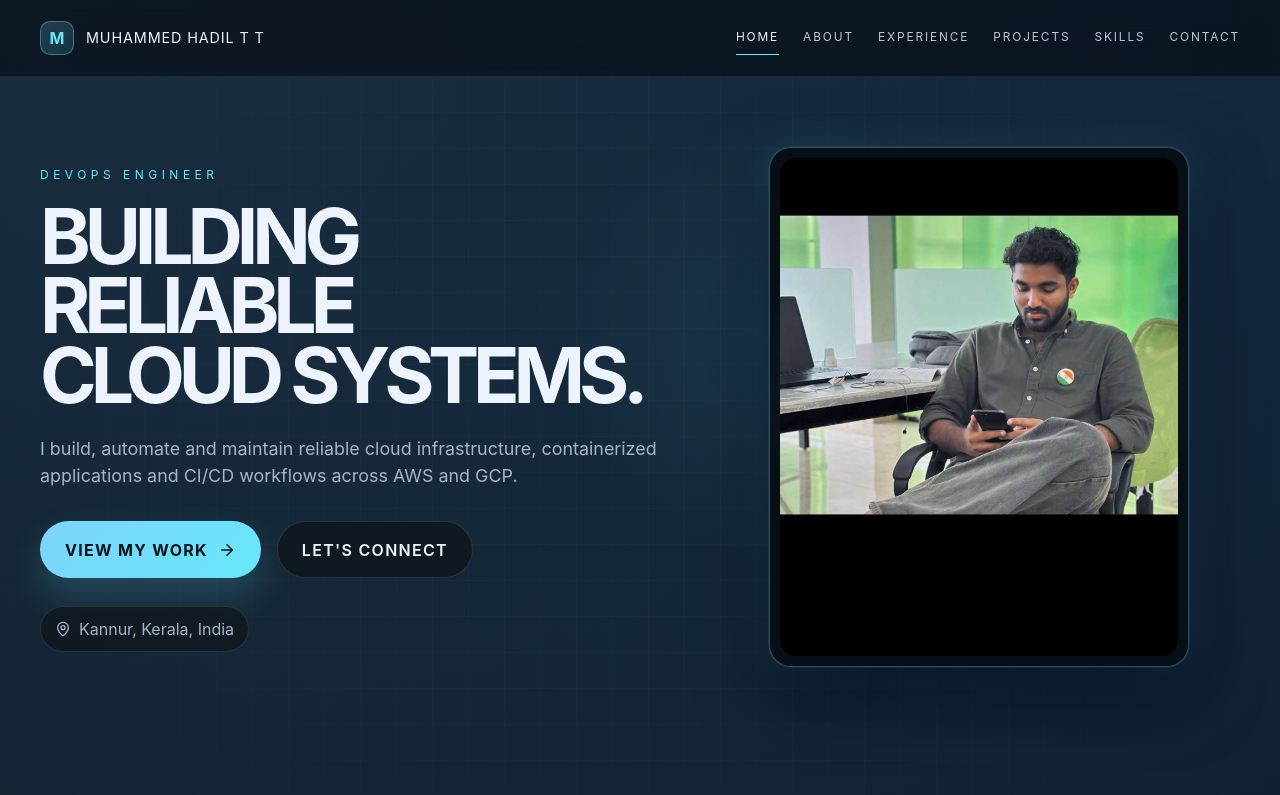
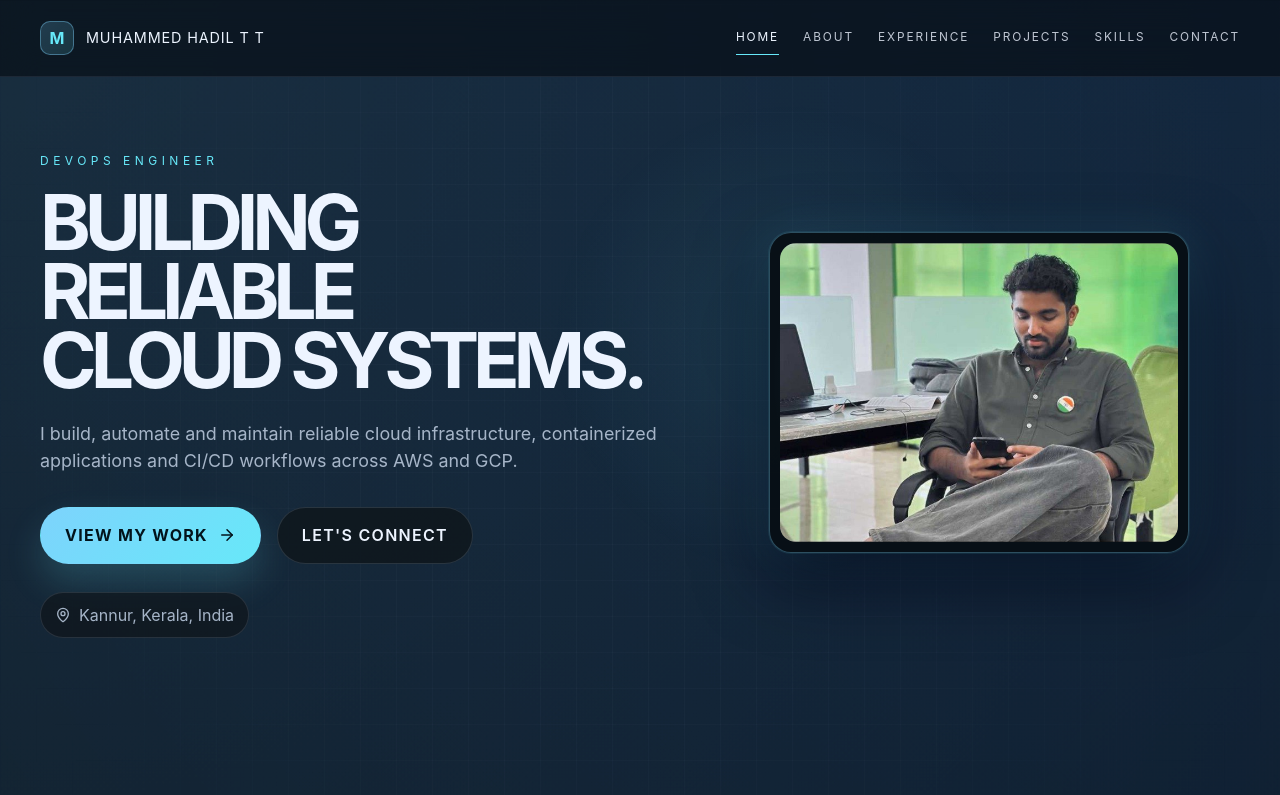
Before and after one commit to hadilhad1/portfolio, a React (Vite) app: page / in a window 1280 px wide. Shown: the top 795 px of the page. Built offline with nearby package versions, Linux system fonts and the light colour scheme.

Commit message:
Improve profile photo framing

```diff
--- a/src/App.css
+++ b/src/App.css
@@ -303,9 +303,9 @@
   z-index: 1;
   display: block;
   width: 100%;
-  aspect-ratio: 4 / 5;
+  aspect-ratio: 4 / 3;
   object-fit: cover;
-  object-position: center 70%;
+  object-position: center 50%;
   border-radius: 16px;
 }
 
```
